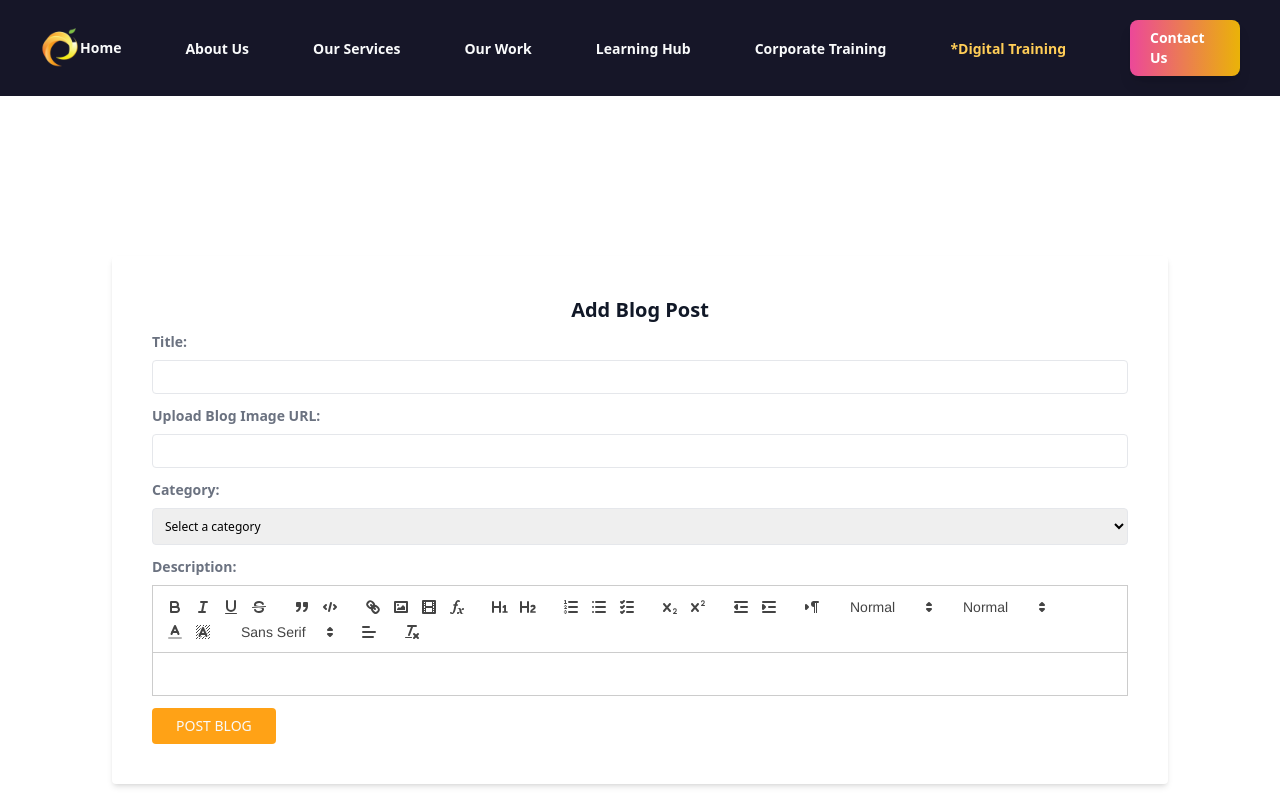
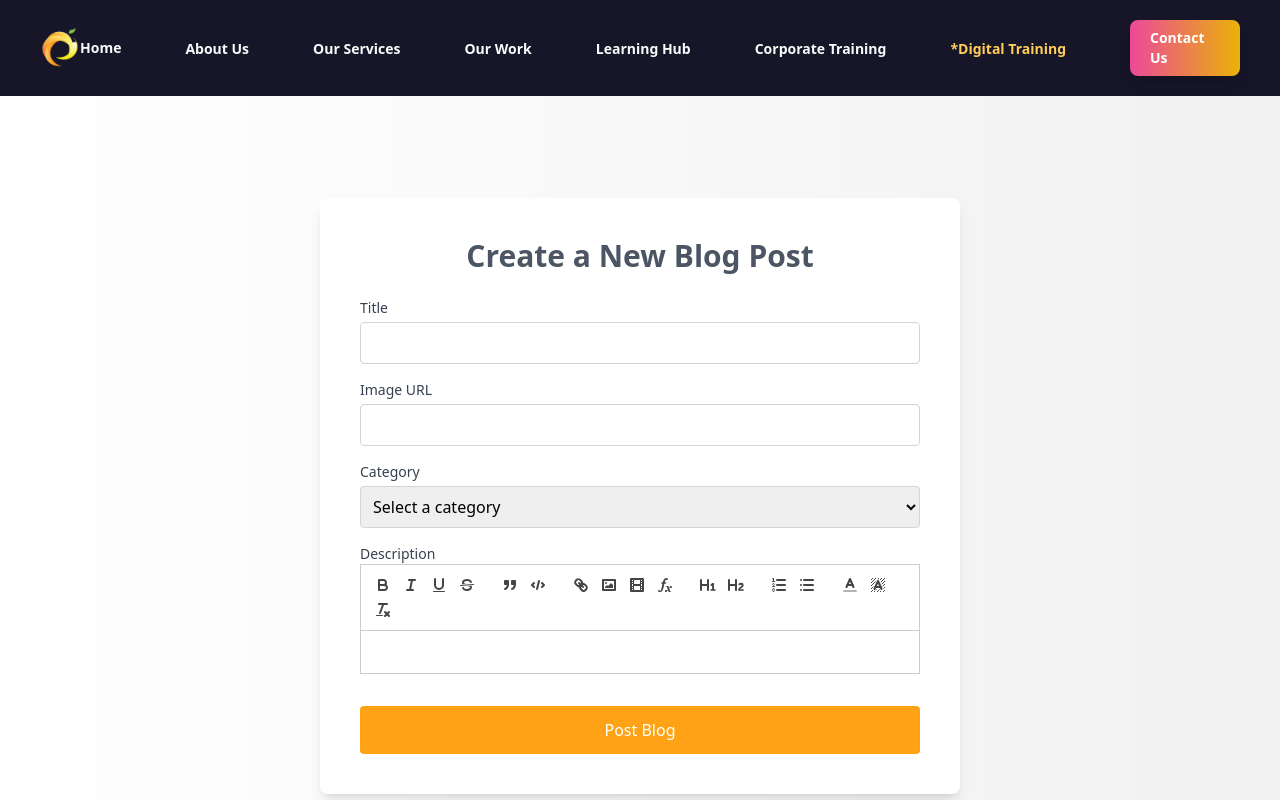
Before and after one commit to BereketTeshome/Enkoy-Technologies, a React (Vite) app in the folder client/: page /add-blog in a window 1280 px wide. Shown: the top 800 px of the page. Built offline with nearby package versions, Linux system fonts and the light colour scheme.

Commit message:
Fixed Add blog page

```diff
--- a/client/src/pages/AddBlogPage.jsx
+++ b/client/src/pages/AddBlogPage.jsx
@@ -1,8 +1,11 @@
 import axios from "axios";
-import React, { useState } from "react";
+import { useState } from "react";
 import ReactQuill from "react-quill";
-import "react-quill/dist/quill.snow.css"; // Import the styles for the editor
+import "react-quill/dist/quill.snow.css";
 import { useNavigate } from "react-router-dom";
+import { motion } from "framer-motion";
+import Cookies from "universal-cookie";
+import {jwtDecode} from "jwt-decode";
 
 const AddBlogPage = () => {
   const [description, setDescription] = useState("");
@@ -11,8 +14,16 @@ const AddBlogPage = () => {
   const [title, setTitle] = useState("");
   const [loading, setLoading] = useState(false);
   const navigate = useNavigate();
+  const cookie = new Cookies();
 
-  // Predefined categories
+  // Decode the JWT token
+  const token = cookie.get("user");
+  let author;
+  if (token) {
+    author = jwtDecode(token).userId;
+
+  }
+
   const categories = [
     "Foundation of learning",
     "Design thinking",
@@ -22,131 +33,118 @@ const AddBlogPage = () => {
   ];
 
   const toolbarOptions = [
-    ["bold", "italic", "underline", "strike"], // toggled buttons
+    ["bold", "italic", "underline", "strike"],
     ["blockquote", "code-block"],
     ["link", "image", "video", "formula"],
-    [{ header: 1 }, { header: 2 }], // custom button values
-    [{ list: "ordered" }, { list: "bullet" }, { list: "check" }],
-    [{ script: "sub" }, { script: "super" }], // superscript/subscript
-    [{ indent: "-1" }, { indent: "+1" }], // outdent/indent
-    [{ direction: "rtl" }], // text direction
-    [{ size: ["small", false, "large", "huge"] }], // custom dropdown
-    [{ header: [1, 2, 3, 4, 5, 6, false] }],
-    [{ color: [] }, { background: [] }], // dropdown with defaults from theme
-    [{ font: [] }],
-    [{ align: [] }],
-    ["clean"], // remove formatting button
+    [{ header: 1 }, { header: 2 }],
+    [{ list: "ordered" }, { list: "bullet" }],
+    [{ color: [] }, { background: [] }],
+    ["clean"],
   ];
-  const modules = {
-    toolbar: toolbarOptions, // Pass the custom toolbar options here
-  };
+  const modules = { toolbar: toolbarOptions };
 
-  const handleDescriptionChange = (value) => {
-    setDescription(value); // Update Description state
-  };
+  const handleDescriptionChange = (value) => setDescription(value);
 
   const addBlog = async (e) => {
     e.preventDefault();
+    setLoading(true);
     try {
-      setLoading(true);
-      // Replace the `author` value with the actual logged-in user data if available
       const blogData = {
         title,
         description,
         image,
         category,
-        author: "Your Name", // Replace with dynamic author data if available
-        comments: [], // Initialize as an empty array
+        author: author,
+        comments: [],
+        createdAt: new Date().toISOString(),
       };
-      await axios.post(`http://localhost:3000/api/blog/create`, blogData);
-      setLoading(false);
-      navigate("/blogs");
+      await axios.post("http://localhost:3000/api/blog/create", blogData);
+      navigate("/blog");
       window.location.reload();
     } catch (error) {
+      alert("Something went wrong!");
+      console.error(error);
+    } finally {
       setLoading(false);
-      alert("Sorry, something went wrong!");
-      console.error(error);
     }
   };
 
   return (
-    <div className="flex justify-center px-0 pt-40 pb-5 md:px-20">
-      <div className="py-10 mx-8 bg-white rounded shadow-md">
-        <p className="mb-2 text-xl font-semibold text-center text-gray-900">
-          Add Blog Post
-        </p>
-        <form className="px-10" onSubmit={(e) => !loading && addBlog(e)}>
-          {/* Title */}
-          <div className="mb-3">
-            <p className="mb-2 text-sm font-semibold text-gray-500">Title:</p>
-            <input
-              type="text"
-              className="w-full px-2 py-2 text-xs border rounded"
-              required
-              value={title}
-              onChange={(e) => setTitle(e.target.value)}
-            />
-          </div>
+    <motion.div
+      initial={{ opacity: 0 }}
+      animate={{ opacity: 1 }}
+      exit={{ opacity: 0 }}
+      className="min-h-screen py-20 bg-gradient-to-r from-white via-[#f8f8f8] to-[#f1f1f1] flex justify-center items-center"
+    >
+      <motion.div
+        initial={{ y: 50, opacity: 0 }}
+        animate={{ y: 0, opacity: 1, transition: { duration: 0.8 } }}
+        className="p-10 bg-white shadow-lg rounded-lg w-[90%] md:w-1/2"
+        whileHover={{ scale: 1.02, boxShadow: "0px 10px 30px rgba(0,0,0,0.1)" }}
+      >
+        <motion.h1
+          initial={{ scale: 0.9 }}
+          animate={{ scale: 1 }}
+          className="mb-6 text-3xl font-bold text-center text-gray-600"
+        >
+          Create a New Blog Post
+        </motion.h1>
 
-          {/* Image */}
-          <div className="mb-3">
-            <p className="mb-2 text-sm font-semibold text-gray-500">
-              Upload Blog Image URL:
-            </p>
-            <input
-              type="text"
-              className="w-full px-2 py-2 text-xs border rounded"
-              required
-              value={image}
-              onChange={(e) => setImage(e.target.value)}
-            />
-          </div>
+        <form onSubmit={(e) => !loading && addBlog(e)}>
+          {[{ label: "Title", value: title, onChange: setTitle }, { label: "Image URL", value: image, onChange: setImage }].map(
+            (field, idx) => (
+              <motion.div
+                key={idx}
+                initial={{ x: -50, opacity: 0 }}
+                animate={{ x: 0, opacity: 1, transition: { delay: idx * 0.1 } }}
+                className="mb-4"
+              >
+                <label className="block text-sm font-medium text-gray-700">{field.label}</label>
+                <motion.input
+                  type="text"
+                  className="w-full p-2 mt-1 border border-gray-300 rounded focus:border-[#ffa216]"
+                  value={field.value}
+                  onChange={(e) => field.onChange(e.target.value)}
+                />
+              </motion.div>
+            )
+          )}
 
-          {/* Category Dropdown */}
-          <div className="mb-3">
-            <p className="mb-2 text-sm font-semibold text-gray-500">
-              Category:
-            </p>
-            <select
-              className="w-full px-2 py-2 text-xs border rounded"
-              required
+          <motion.div initial={{ x: -50, opacity: 0 }} animate={{ x: 0, opacity: 1, transition: { delay: 0.3 } }} className="mb-4">
+            <label className="block text-sm font-medium text-gray-700">Category</label>
+            <motion.select
+              className="w-full p-2 mt-1 border border-gray-300 rounded focus:border-[#ffa216]"
               value={category}
               onChange={(e) => setCategory(e.target.value)}
             >
-              <option value="" disabled>
-                Select a category
-              </option>
+              <option value="">Select a category</option>
               {categories.map((cat) => (
                 <option key={cat} value={cat}>
                   {cat}
                 </option>
               ))}
-            </select>
-          </div>
+            </motion.select>
+          </motion.div>
 
-          {/* Description */}
-          <div className="mb-3">
-            <p className="mb-2 text-sm font-semibold text-gray-500">
-              Description:
-            </p>
-            <ReactQuill
-              value={description}
-              onChange={handleDescriptionChange}
-              modules={modules} // Add modules to Quill
-              theme="snow" // Ensure snow theme is applied
-            />
-          </div>
+          <motion.div initial={{ x: -50, opacity: 0 }} animate={{ x: 0, opacity: 1, transition: { delay: 0.4 } }} className="mb-4">
+            <label className="block text-sm font-medium text-gray-700">Description</label>
+            <ReactQuill value={description} onChange={handleDescriptionChange} modules={modules} theme="snow" />
+          </motion.div>
 
-          {/* Submit Button */}
-          <button
+          <motion.button
             type="submit"
-            className="bg-[#ffa216] px-6 py-2 uppercase text-sm text-gray-50 rounded"
+            className="w-full p-3 mt-4 text-white bg-[#ffa216] rounded hover:bg-[#ff8c00]"
+            whileHover={{ scale: 1.05 }}
           >
-            {loading ? "Posting..." : "Post Blog"}
-          </button>
+            {loading ? (
+              <motion.div animate={{ rotate: 360 }} transition={{ duration: 1, repeat: Infinity }} className="loader"></motion.div>
+            ) : (
+              "Post Blog"
+            )}
+          </motion.button>
         </form>
-      </div>
-    </div>
+      </motion.div>
+    </motion.div>
   );
 };
 
```
